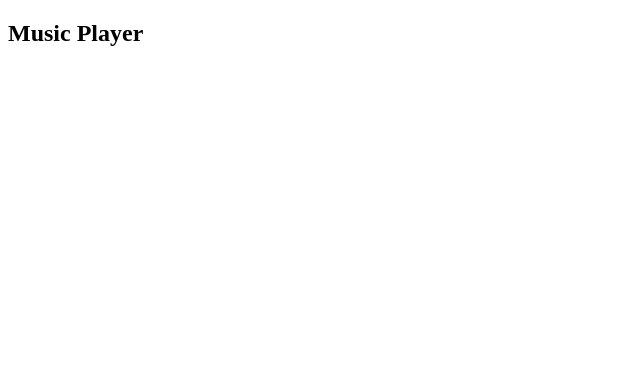
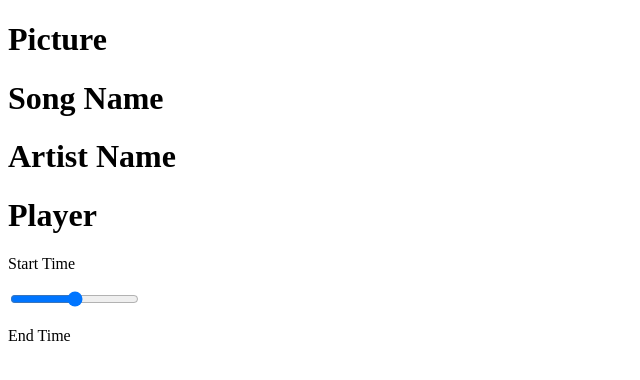
Before and after one commit to AllanSaleh/react-music-player, a React (Create React App) app: page / in a window 1280 px wide. Shown: the top 380 px of the page, without its empty margins (0-640 px from the left). Built offline with nearby package versions, Linux system fonts and the light colour scheme.

Commit message:
added divs and boilerplate h1s into the components to start working on creating each component

```diff
--- a/src/App.js
+++ b/src/App.js
@@ -1,7 +1,11 @@
+import TrackInfo from "./components/TrackInfo";
+import Player from "./components/Player"
+
 function App() {
   return (
     <div className="App">
-      <h2>Music Player</h2>
+      <TrackInfo />
+      <Player />
     </div>
   );
 }
--- a/src/components/Player.js
+++ b/src/components/Player.js
@@ -2,6 +2,12 @@ const Player = () => {
   return (
     <div className="player-container">
       <h1>Player</h1>
+      <div className="duration-bar">
+        <p>Start Time</p>
+        <input type="range" />
+        <p>End Time</p>
+      </div>
+      <div className="player-controllers"></div>
     </div>
   );
 };
--- a/src/components/TrackInfo.js
+++ b/src/components/TrackInfo.js
@@ -1,7 +1,9 @@
 const TrackInfo = () => {
   return (
     <div className="track-info-container">
-      <h1>TrackInfo</h1>
+      <h1>Picture</h1>
+      <h1>Song Name</h1>
+      <h1>Artist Name</h1>{" "}
     </div>
   );
 };
```
